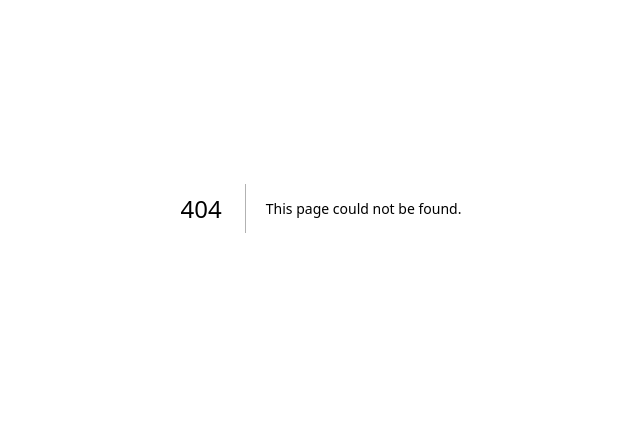
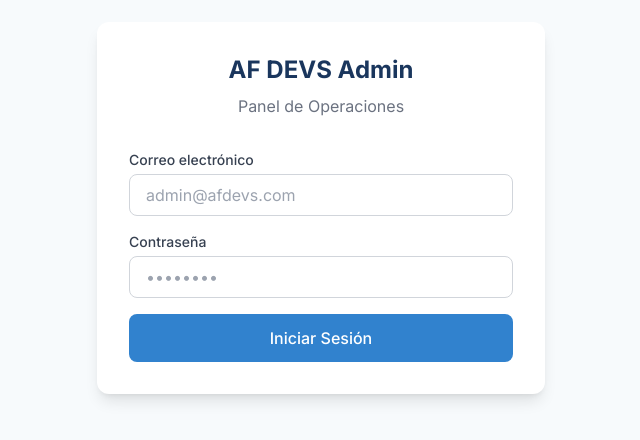
Before and after one commit to adolfofidel/afdevs-admin, a Next.js app: page /auth/login in a window 1280 px wide. Before the commit this address had no page. Shown: the part 192-632 px from the top of the page, without its empty margins (319-959 px from the left). Built offline with nearby package versions, Linux system fonts and the light colour scheme; no server answers.

Commit message:
Create page.tsx

```diff
--- /dev/null
+++ b/src/app/auth/login/page.tsx
@@ -0,0 +1,88 @@
+'use client'
+
+import { useState } from 'react'
+import { createClient } from '@/lib/supabase/client'
+import { useRouter } from 'next/navigation'
+
+export default function LoginPage() {
+  const [email, setEmail] = useState('')
+  const [password, setPassword] = useState('')
+  const [error, setError] = useState<string | null>(null)
+  const [loading, setLoading] = useState(false)
+  const router = useRouter()
+  const supabase = createClient()
+
+  const handleLogin = async (e: React.FormEvent) => {
+    e.preventDefault()
+    setLoading(true)
+    setError(null)
+
+    const { error } = await supabase.auth.signInWithPassword({
+      email,
+      password,
+    })
+
+    if (error) {
+      setError(error.message)
+      setLoading(false)
+    } else {
+      router.push('/dashboard')
+      router.refresh()
+    }
+  }
+
+  return (
+    <div className="min-h-screen flex items-center justify-center bg-surface-light">
+      <div className="bg-white p-8 rounded-xl shadow-lg w-full max-w-md">
+        <div className="text-center mb-8">
+          <h1 className="text-2xl font-bold text-brand-primary">AF DEVS Admin</h1>
+          <p className="text-gray-500 mt-2">Panel de Operaciones</p>
+        </div>
+
+        <form onSubmit={handleLogin} className="space-y-4">
+          {error && (
+            <div className="bg-red-50 text-red-600 p-3 rounded-lg text-sm">
+              {error}
+            </div>
+          )}
+
+          <div>
+            <label className="block text-sm font-medium text-gray-700 mb-1">
+              Correo electrónico
+            </label>
+            <input
+              type="email"
+              value={email}
+              onChange={(e) => setEmail(e.target.value)}
+              className="w-full px-4 py-2 border border-gray-300 rounded-lg focus:ring-2 focus:ring-brand-accent focus:border-transparent"
+              placeholder="admin@afdevs.com"
+              required
+            />
+          </div>
+
+          <div>
+            <label className="block text-sm font-medium text-gray-700 mb-1">
+              Contraseña
+            </label>
+            <input
+              type="password"
+              value={password}
+              onChange={(e) => setPassword(e.target.value)}
+              className="w-full px-4 py-2 border border-gray-300 rounded-lg focus:ring-2 focus:ring-brand-accent focus:border-transparent"
+              placeholder="••••••••"
+              required
+            />
+          </div>
+
+          <button
+            type="submit"
+            disabled={loading}
+            className="w-full btn-primary py-3 disabled:opacity-50"
+          >
+            {loading ? 'Iniciando sesión...' : 'Iniciar Sesión'}
+          </button>
+        </form>
+      </div>
+    </div>
+  )
+}
```
